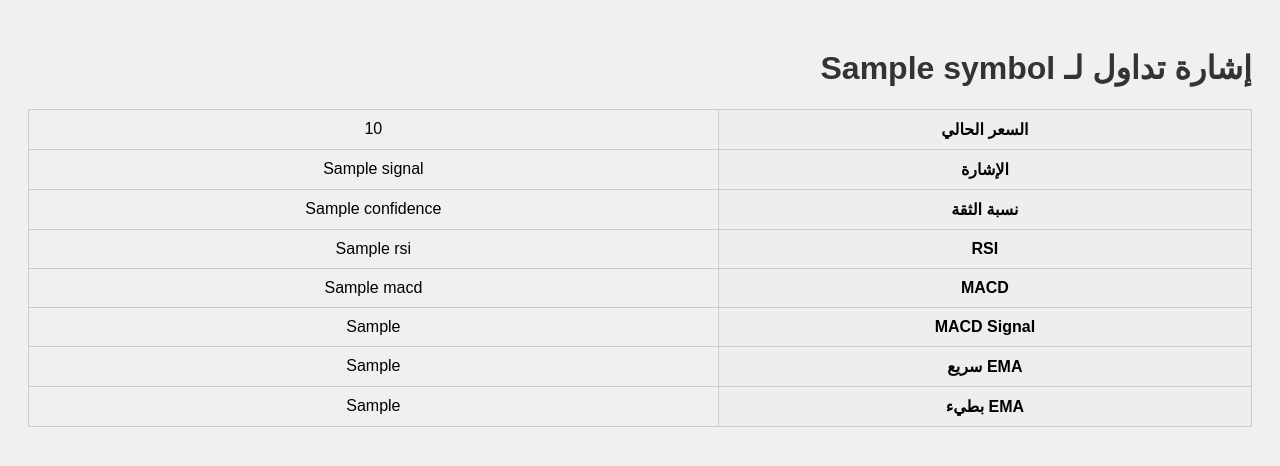
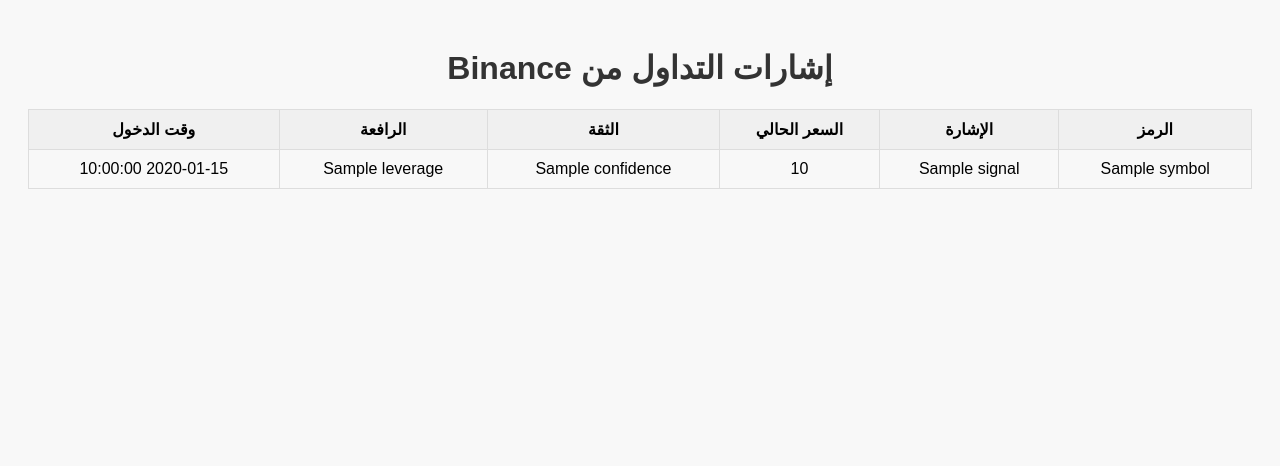
Before and after one commit to Tahar7777/Future-signal, a Flask app: template templates/index.html in a window 1280 px wide. Shown: the top 466 px of the page. Run offline with Flask 3, Linux system fonts and the light colour scheme; the template is opened without the code that fills it: most values are stand-ins (such as "Sample title", 1, 10 or a date in 2020).

Commit message:
Update index.html

```diff
--- a/templates/index.html
+++ b/templates/index.html
@@ -2,50 +2,36 @@
 <html lang="ar">
 <head>
     <meta charset="UTF-8">
-    <title>إشارة تداول Binance</title>
+    <title>إشارات التداول</title>
     <style>
-        body { font-family: Arial, sans-serif; direction: rtl; background-color: #f0f0f0; padding: 20px; }
-        h1 { color: #333; }
+        body { font-family: Arial, sans-serif; direction: rtl; background-color: #f8f8f8; padding: 20px; }
         table { width: 100%; border-collapse: collapse; margin-top: 20px; }
-        th, td { padding: 10px; border: 1px solid #ccc; text-align: center; }
-        th { background-color: #eee; }
+        th, td { padding: 10px; border: 1px solid #ddd; text-align: center; }
+        th { background-color: #f0f0f0; }
+        h1 { text-align: center; color: #333; }
     </style>
 </head>
 <body>
-    <h1>إشارة تداول لـ {{ data.symbol }}</h1>
+    <h1>إشارات التداول من Binance</h1>
     <table>
         <tr>
+            <th>الرمز</th>
+            <th>الإشارة</th>
             <th>السعر الحالي</th>
-            <td>{{ data.price }}</td>
+            <th>الثقة</th>
+            <th>الرافعة</th>
+            <th>وقت الدخول</th>
         </tr>
+        {% for s in signals %}
         <tr>
-            <th>الإشارة</th>
-            <td>{{ data.signal }}</td>
+            <td>{{ s.symbol }}</td>
+            <td>{{ s.signal }}</td>
+            <td>{{ s.price }}</td>
+            <td>{{ s.confidence }}</td>
+            <td>{{ s.leverage }}</td>
+            <td>{{ s.entry_time }}</td>
         </tr>
-        <tr>
-            <th>نسبة الثقة</th>
-            <td>{{ data.confidence }}</td>
-        </tr>
-        <tr>
-            <th>RSI</th>
-            <td>{{ data.rsi }}</td>
-        </tr>
-        <tr>
-            <th>MACD</th>
-            <td>{{ data.macd }}</td>
-        </tr>
-        <tr>
-            <th>MACD Signal</th>
-            <td>{{ data.macd_signal }}</td>
-        </tr>
-        <tr>
-            <th>EMA سريع</th>
-            <td>{{ data.ema_fast }}</td>
-        </tr>
-        <tr>
-            <th>EMA بطيء</th>
-            <td>{{ data.ema_slow }}</td>
-        </tr>
+        {% endfor %}
     </table>
 </body>
 </html>
```
